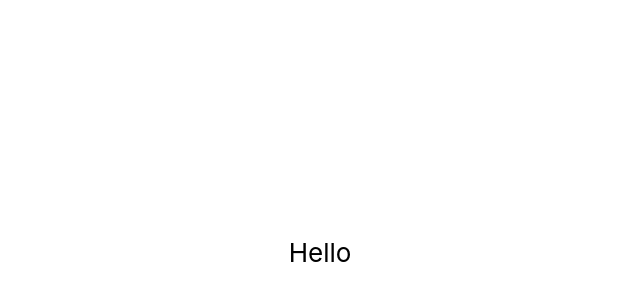
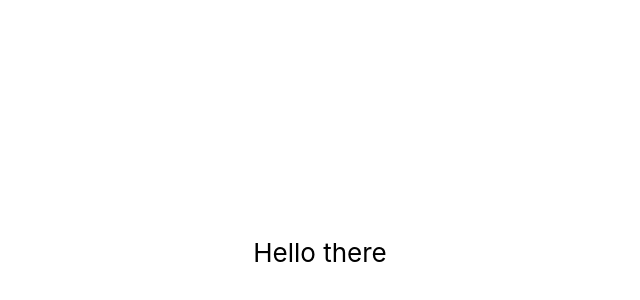
Before and after one commit to leocrossman/personal-site, a React (Create React App) app in the folder client/: page / in a window 1280 px wide. Shown: the part 148-448 px from the top of the page, without its empty margins (320-960 px from the left). Built offline with nearby package versions, Linux system fonts and the light colour scheme.

Commit message:
testing new git email

```diff
--- a/client/src/Pages/Home/Home.tsx
+++ b/client/src/Pages/Home/Home.tsx
@@ -1,4 +1,4 @@
 import React from 'react';
 export default function Home() {
-  return <div>Hello</div>;
+  return <div>Hello there</div>;
 }
```
